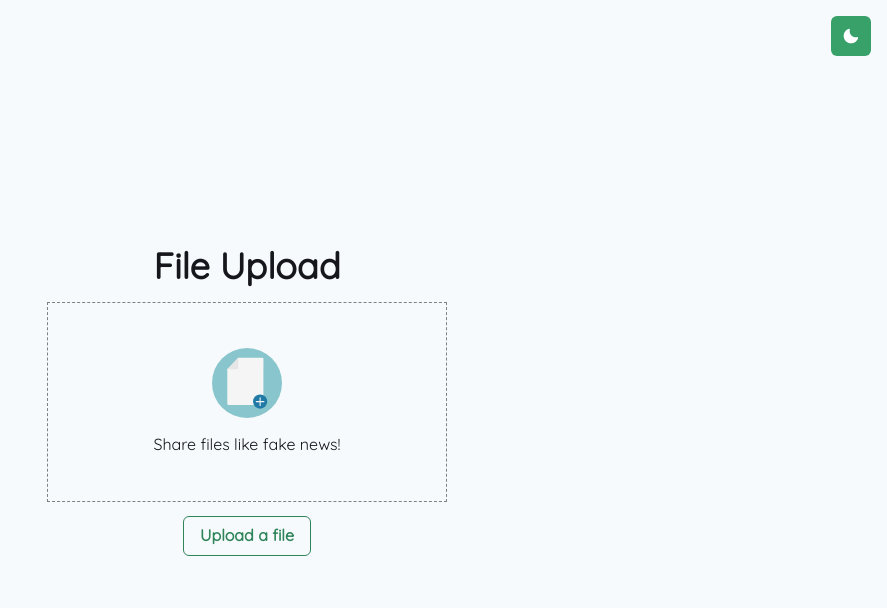
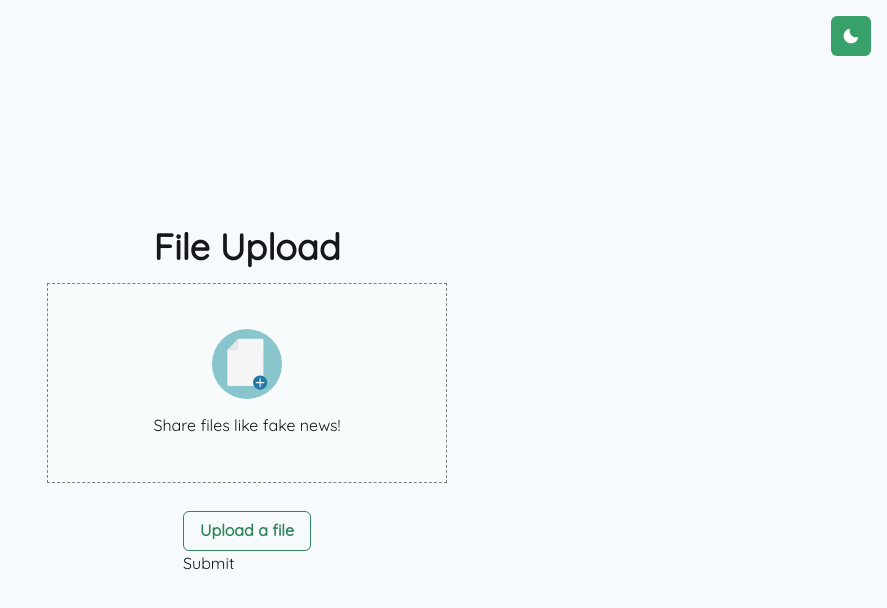
Before and after one commit to JonneBR/easyshare, a Next.js app in the folder client/: page / in a window 1280 px wide. Shown: the top 608 px of the page, without its empty margins (393-1280 px from the left). Built offline with nearby package versions, Linux system fonts and the light colour scheme.

Commit message:
adding drag n drop

```diff
--- a/client/package.json
+++ b/client/package.json
@@ -15,6 +15,7 @@
     "next": "latest",
     "react": "^17.0.2",
     "react-dom": "^17.0.2",
+    "react-dropzone": "^14.2.1",
     "react-hook-form": "^7.31.3"
   },
   "devDependencies": {
--- a/client/src/components/InputImage/index.tsx
+++ b/client/src/components/InputImage/index.tsx
@@ -11,6 +11,7 @@ import {
   VStack,
 } from "@chakra-ui/react";
 import React from "react";
+import { useDropzone } from "react-dropzone";
 import { useForm } from "react-hook-form";
 import { FileUpload } from "../FileUpload";
 
@@ -19,6 +20,14 @@ type FormValues = {
 };
 
 export const InputImage = () => {
+  const { getRootProps, acceptedFiles } = useDropzone({
+    noClick: true,
+    onDrop: (files) => validateFiles(files),
+  });
+  const files = acceptedFiles.map((file) => (
+    <li key={file.name}>{file.name}</li>
+  ));
+
   const {
     register,
     handleSubmit,
@@ -26,8 +35,8 @@ export const InputImage = () => {
   } = useForm<FormValues>();
   const onSubmit = handleSubmit((data) => console.log("On Submit: ", data));
 
-  const validateFiles = (value: FileList) => {
-    console.log("VALUE", value);
+  const validateFiles = (value: FileList | File[]) => {
+    console.log("VALUE", value.length);
 
     if (value.length < 1) {
       return "Files is required";
@@ -55,23 +64,44 @@ export const InputImage = () => {
       <VStack spacing="14px">
         <Heading as="h1">File Upload</Heading>
         <Flex
+          _hover={{
+            boxShadow: "inset 0 0 10em 1em rgba(255, 255, 255, 0.3)",
+          }}
+          transition="box-shadow 400ms linear"
+          boxShadow="inset 0 0 100px 100px rgba(255, 255, 255, 0.1)"
           border="1px dashed gray"
           height="200px"
           width="400px"
           align="center"
           justify="center"
           flexDir="column"
+          {...getRootProps()}
         >
           <VStack spacing="14px">
             <Image width="70px" src="./images/file-svgrepo.svg" />
             <Text>Share files like fake news!</Text>
           </VStack>
         </Flex>
-        <Button colorScheme="green" variant="outline">
-          Upload a file
-        </Button>
+        <ul>{files}</ul>
+        <form onSubmit={onSubmit}>
+          <FormControl isInvalid={!!errors.file_} isRequired>
+            <FileUpload
+              accept={"image/*"}
+              multiple
+              register={register("file_", { validate: validateFiles })}
+            >
+              <Button colorScheme="green" variant="outline">
+                Upload a file
+              </Button>
+            </FileUpload>
+            <FormErrorMessage>
+              {errors.file_ && errors?.file_.message}
+            </FormErrorMessage>
+            <button>Submit</button>
+          </FormControl>
+        </form>
       </VStack>
-      {/* <Box border="1px solid green">
+      {/* <Box>
         <form onSubmit={onSubmit}>
           <FormControl isInvalid={!!errors.file_} isRequired>
             <FormLabel>{"File input"}</FormLabel>
```
Also changed, not shown: client/src/components/FileUpload/index.tsx (+4 -3 lines), 1 other file (tests, documents, lock files or other folders).
